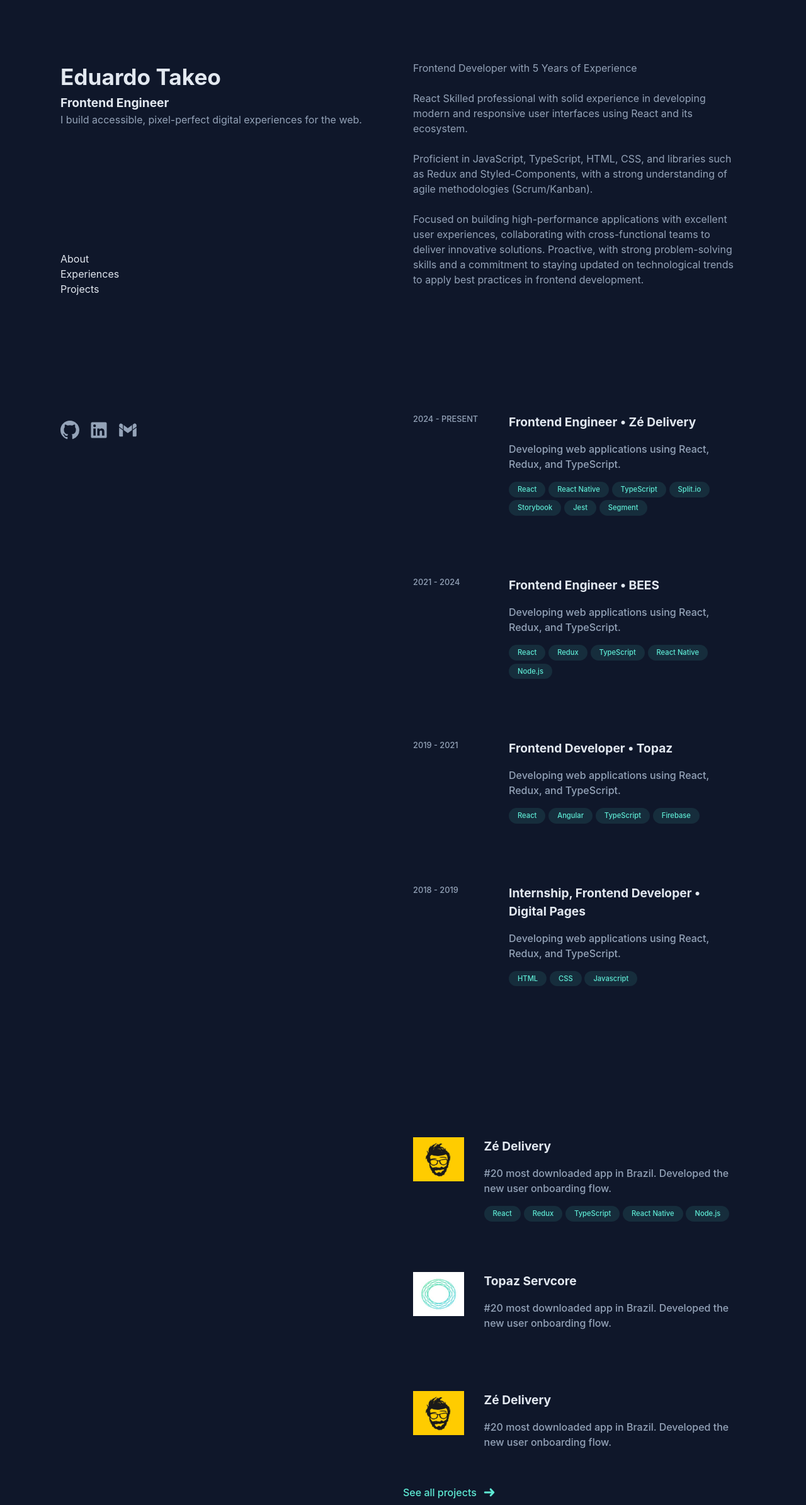
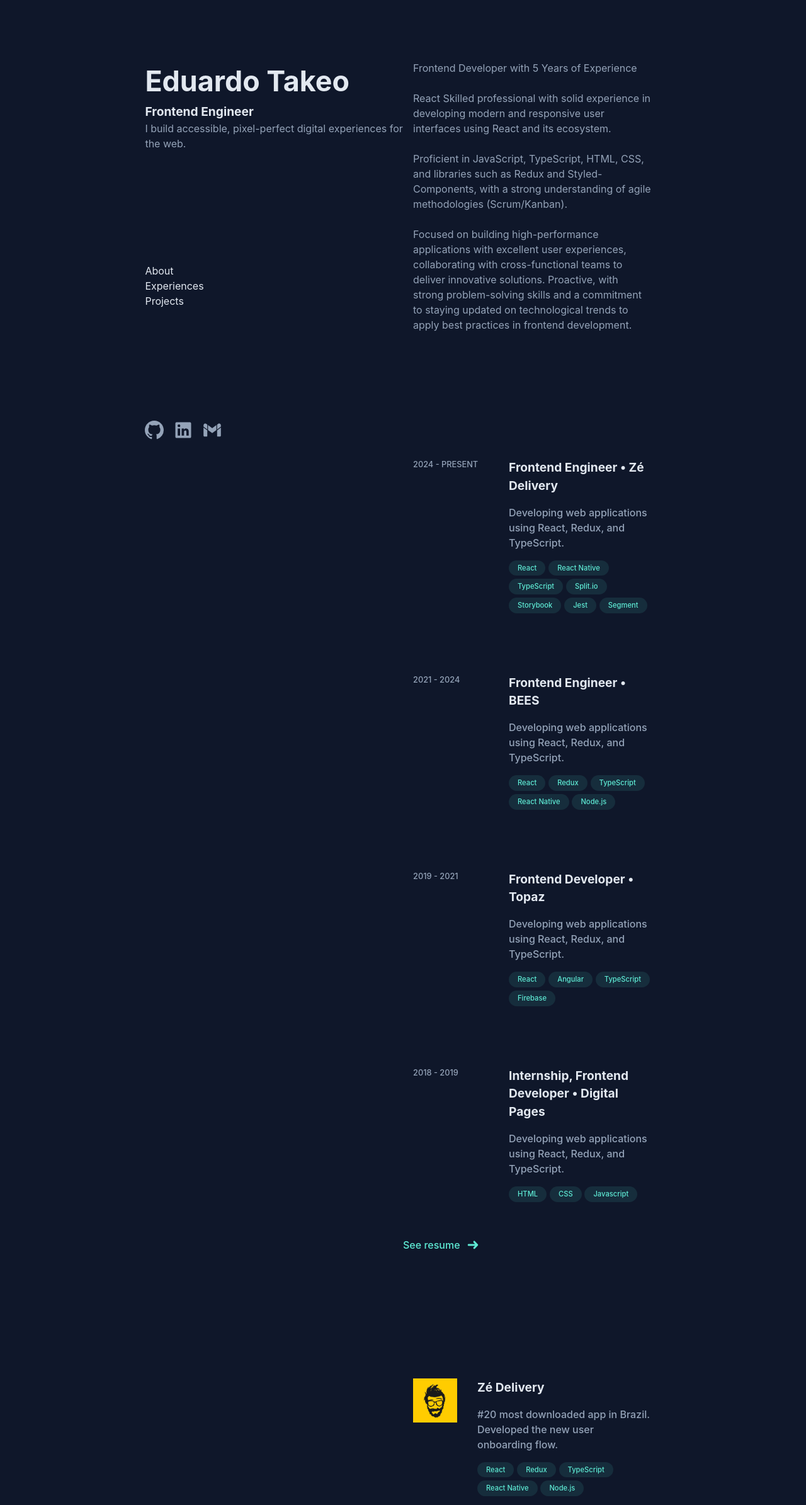
Before and after one commit to eduardo-takeo/v3, a React (Vite) app: page / in a window 1280 px wide. Shown: the top 2390 px of the page at 63% size. Built offline with nearby package versions, Linux system fonts and the light colour scheme.

Commit message:
style: minor adjustments on Home view

```diff
--- a/public/locales/en/translation.json
+++ b/public/locales/en/translation.json
@@ -1,7 +1,8 @@
 {
   "general": {
     "goBackToHome": "Go to Home",
-    "seeAllProjects": "See all projects"
+    "seeAllProjects": "See all projects",
+    "seeResume": "See resume"
   },
   "personalInformation": {
     "name": "Eduardo Takeo",
--- a/public/locales/pt/translation.json
+++ b/public/locales/pt/translation.json
@@ -1,7 +1,8 @@
 {
   "general": {
     "goBackToHome": "Voltar para a página inicial",
-    "seeAllProjects": "Ver todos os projetos"
+    "seeAllProjects": "Ver todos os projetos",
+    "seeResume": "Ver currículo"
   },
   "personalInformation": {
     "name": "Eduardo Takeo",
--- a/src/components/IconLink/IconLink.tsx
+++ b/src/components/IconLink/IconLink.tsx
@@ -1,6 +1,7 @@
 import "./IconLink.scss";
 
-export interface IIconLinkProps {
+export interface IIconLinkProps
+  extends React.AnchorHTMLAttributes<HTMLAnchorElement> {
   icon: React.ReactNode;
   href: string;
 }
--- a/src/views/home/Home.scss
+++ b/src/views/home/Home.scss
@@ -1,6 +1,6 @@
 .main {
   display: flex;
-  max-width: 85vw;
+  max-width: 64vw;
   margin: auto;
 }
 
@@ -16,7 +16,7 @@
 
   &__presentation-card {
     > h1 {
-      font-size: 2.2rem;
+      font-size: 2.8rem;
     }
   }
 
@@ -45,9 +45,8 @@
     gap: 1rem;
     margin-bottom: 10rem;
   }
-}
 
-.feed__projects__see-all-link {
+  &__link {
     text-decoration: none;
     display: flex;
     align-items: center;
@@ -62,8 +61,11 @@
     }
 
     &:hover {
+      text-decoration: underline;
+
       & > svg {
         transform: translateX(4px);
       }
     }
   }
+}
--- a/src/views/home/Home.tsx
+++ b/src/views/home/Home.tsx
@@ -29,7 +29,12 @@
 
         <div className="main-menu__social">
           {socials?.map((social, index) => (
-            <IconLink key={index} icon={social.icon} href={social.href} />
+            <IconLink
+              key={index}
+              target="_blank"
+              icon={social.icon}
+              href={social.href}
+            />
           ))}
         </div>
       </div>
@@ -49,6 +54,10 @@
               tags={tags}
             />
           ))}
+          <Link to="/projects" className="feed__link">
+            {t("general.seeResume")}
+            <RightArrowIcon />
+          </Link>
         </div>
 
         <div className="feed__projects">
@@ -61,7 +70,7 @@
               tags={tags}
             />
           ))}
-          <Link to="/projects" className="feed__projects__see-all-link">
+          <Link to="/projects" className="feed__link">
             {t("general.seeAllProjects")}
             <RightArrowIcon />
           </Link>
```
Lines whose indentation alone changed are shown as unchanged.
